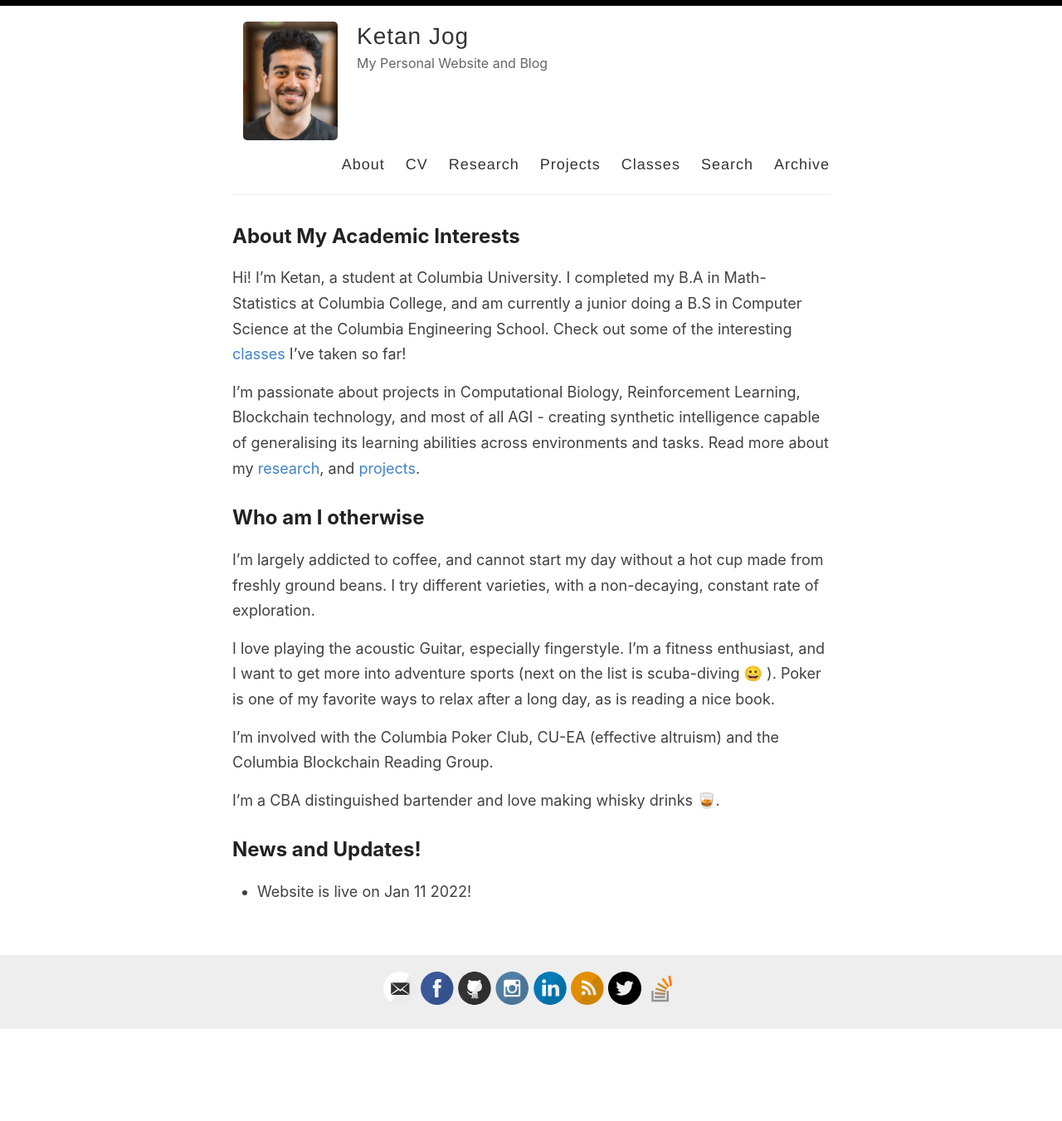
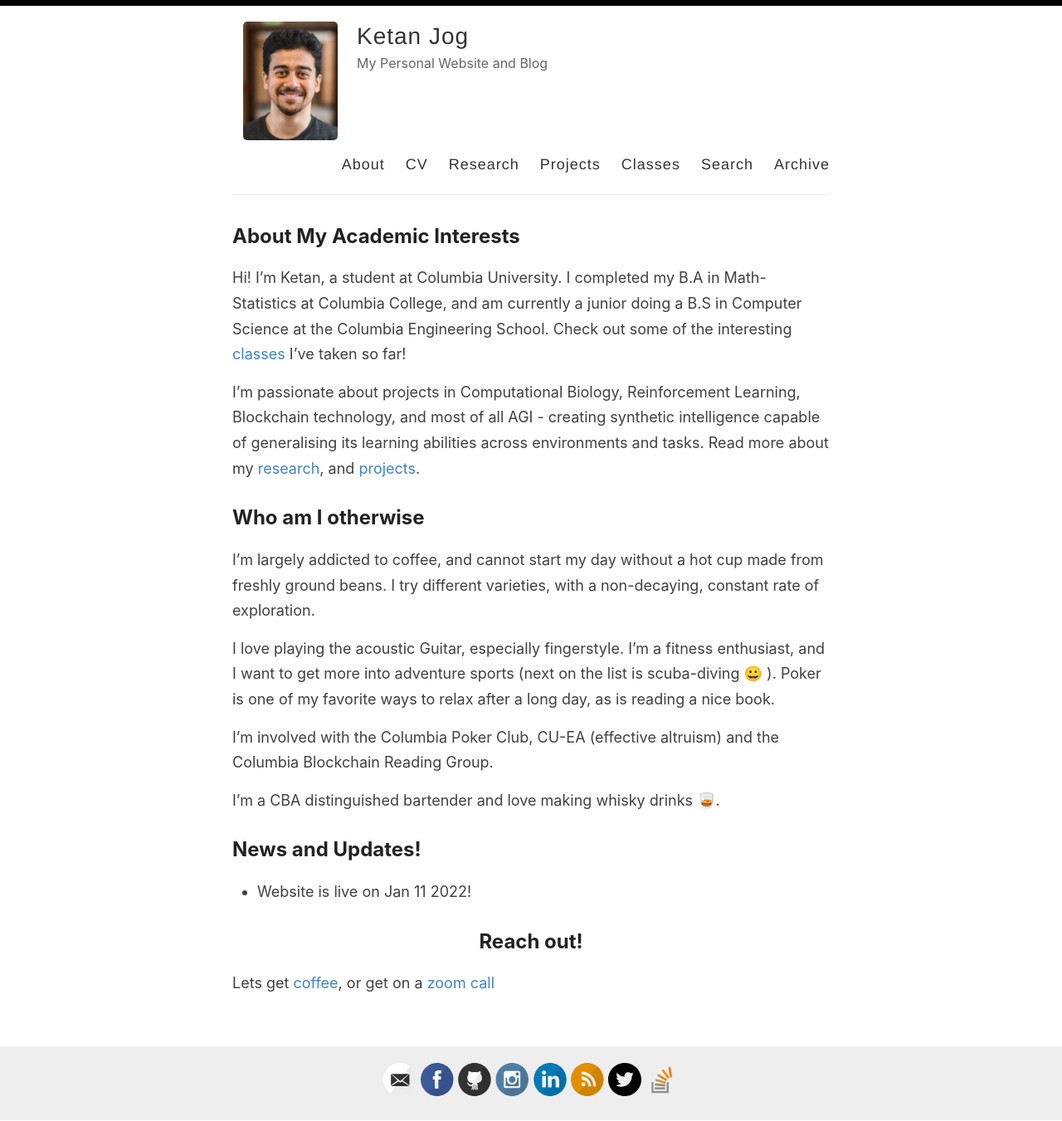
Before and after one commit to ketanjog/ketanjog.github.io, a Jekyll site: the page built from _pages/about.md, in a window 1280 px wide. Shown: the whole page at 83% size. Built offline with Jekyll 4.4.1, drawn with Linux system fonts in a browser that asks for light colours; before the commit the page ends 1240 px from its top, so only the background shows below that.

Commit message:
added calendly

```diff
--- a/_pages/about.md
+++ b/_pages/about.md
@@ -29,3 +29,7 @@ I'm a CBA distinguished bartender and love making whisky drinks 🥃.
 ## News and Updates!
 
 - Website is live on Jan 11 2022!
+
+## Reach out!
+
+Lets get [coffee](https://calendly.com/ketanjog/coffee-chat), or get on a [zoom call](https://calendly.com/ketanjog/quick-chat)
```
